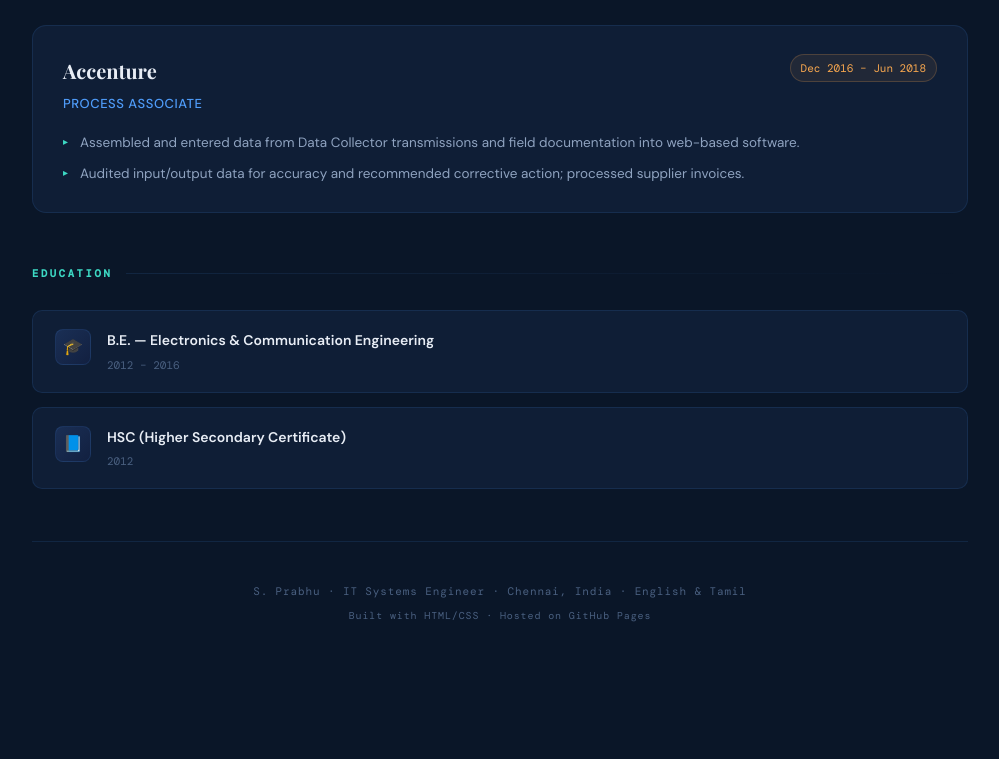
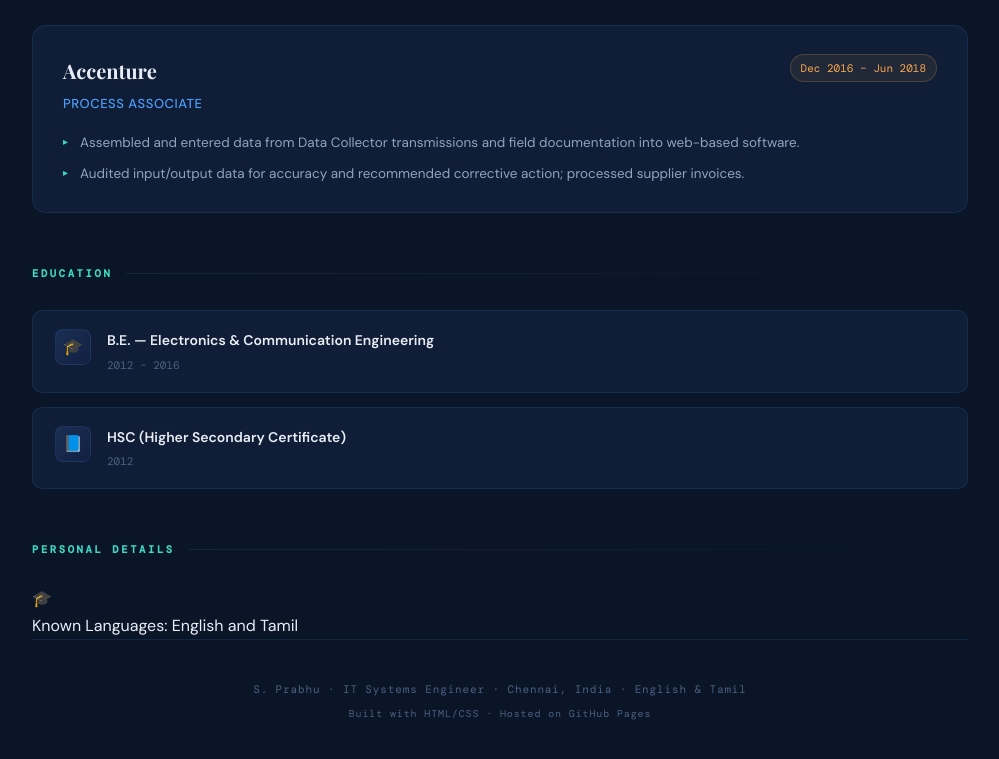
Before and after one commit to prabhugunaa/prabhugunaa.github.io, a plain HTML site: page index.html in a window 1280 px wide. Shown: the part 2696-3455 px from the top of the page, without its empty margins (140-1139 px from the left). Before the commit the page ends 3401 px from the top, so only its background shows below. Drawn offline with nearby package versions, Linux system fonts and the light colour scheme.

Commit message:
Update index.html

```diff
--- a/index.html
+++ b/index.html
@@ -800,6 +800,20 @@
     </div>
   </section>
 
+  <!-- PERSONAL DETAILS -->
+  <section id="personal">
+    <div class="section-label">
+      <h2>PERSONAL DETAILS</h2>
+      <div class="label-line"></div>
+    </div>
+    <div class="lang-list">
+      <div class="lang-item">
+        <div class="lang-dot">🎓</div>
+        <div class="lang-info">
+          <div class="lang-known">Known Languages: English and Tamil </div>
+        </div>
+      </div>
+
   <!-- FOOTER -->
   <footer>
     <p>S. Prabhu · IT Systems Engineer · Chennai, India · English &amp; Tamil</p>
```
